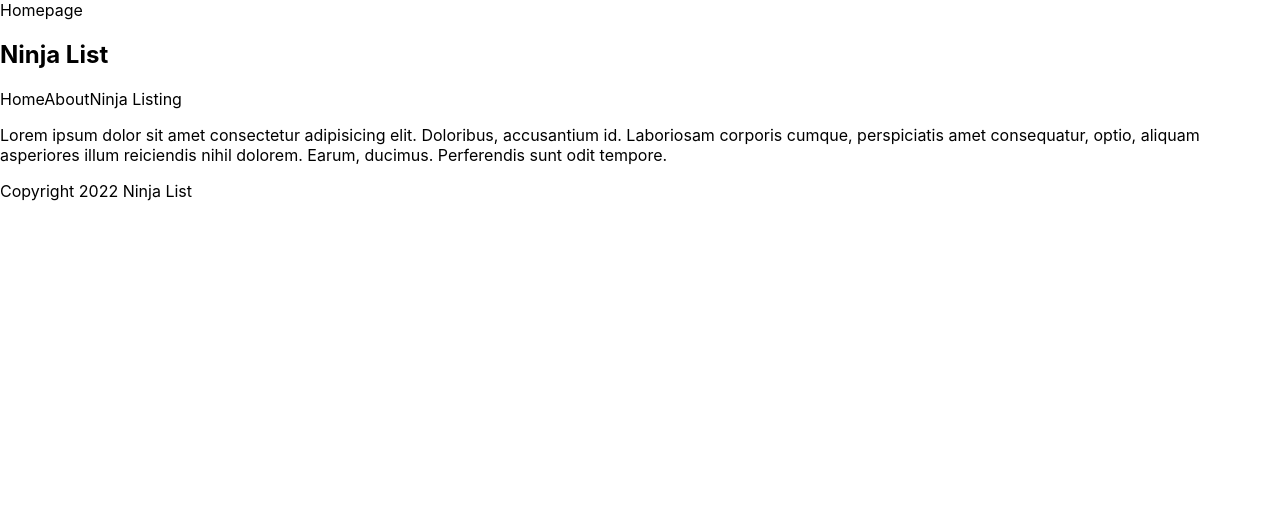
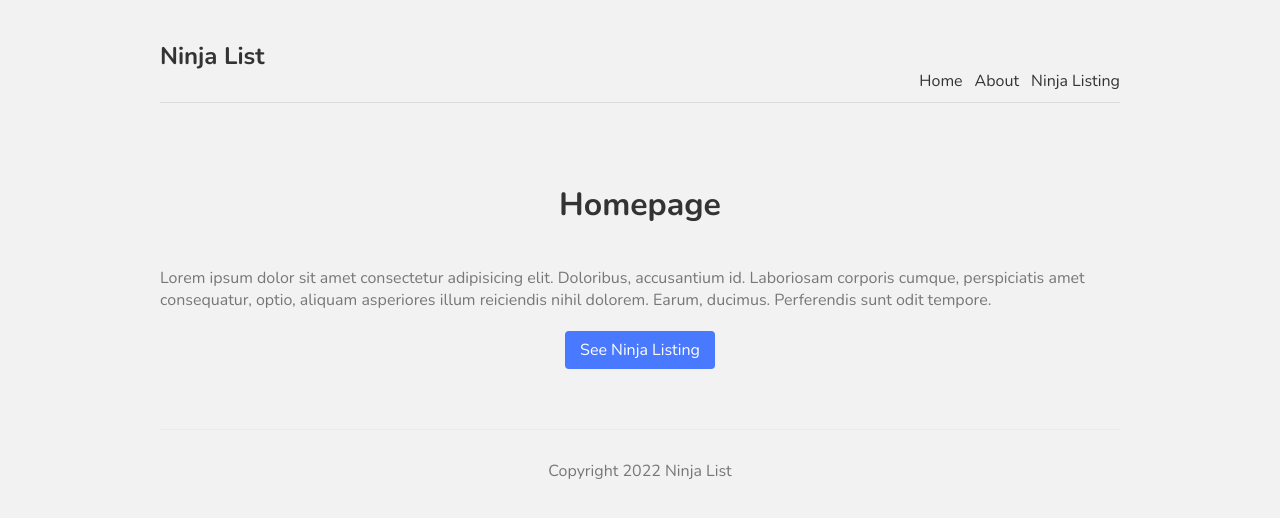
Before and after one commit to lukasz-klekner/list_next, a Next.js app: page / in a window 1280 px wide. Shown: the top 518 px of the page. Built offline with nearby package versions, Linux system fonts and the light colour scheme.

Commit message:
adds some styles

```diff
--- a/pages/_app.js
+++ b/pages/_app.js
@@ -1,7 +1,12 @@
+import Layout from '../components/Layout'
 import '../styles/globals.css'
 
 function MyApp({ Component, pageProps }) {
-  return <Component {...pageProps} />
+  return (
+    <Layout>
+      <Component {...pageProps} />
+    </Layout>
+  )
 }
 
 export default MyApp
--- a/pages/index.js
+++ b/pages/index.js
@@ -1,5 +1,7 @@
 import Head from 'next/head'
 import Image from 'next/image'
+import Link from 'next/link'
+
 import Footer from '../components/Footer'
 import Navbar from '../components/Navbar'
 import styles from '../styles/Home.module.css'
@@ -7,15 +9,16 @@
 export default function Home() {
   return (
     <div>
-      Homepage
-      <Navbar />
-      <p>
+      <h1 className={styles.title}>Homepage</h1>
+      <p className={styles.text}>
         Lorem ipsum dolor sit amet consectetur adipisicing elit. Doloribus,
         accusantium id. Laboriosam corporis cumque, perspiciatis amet
         consequatur, optio, aliquam asperiores illum reiciendis nihil dolorem.
         Earum, ducimus. Perferendis sunt odit tempore.
       </p>
-      <Footer />
+      <Link href='/ninjas'>
+        <a className={styles.btn}>See Ninja Listing</a>
+      </Link>
     </div>
   )
 }
--- a/styles/Home.module.css
+++ b/styles/Home.module.css
@@ -1,116 +1,18 @@
-.container {
-  padding: 0 2rem;
-}
-
-.main {
-  min-height: 100vh;
-  padding: 4rem 0;
-  flex: 1;
-  display: flex;
-  flex-direction: column;
-  justify-content: center;
-  align-items: center;
-}
-
-.footer {
-  display: flex;
-  flex: 1;
-  padding: 2rem 0;
-  border-top: 1px solid #eaeaea;
-  justify-content: center;
-  align-items: center;
-}
-
-.footer a {
-  display: flex;
-  justify-content: center;
-  align-items: center;
-  flex-grow: 1;
-}
-
-.title a {
-  color: #0070f3;
-  text-decoration: none;
-}
-
-.title a:hover,
-.title a:focus,
-.title a:active {
-  text-decoration: underline;
-}
-
 .title {
-  margin: 0;
-  line-height: 1.15;
-  font-size: 4rem;
-}
-
-.title,
-.description {
+  color: #333;
+  padding-bottom: 20px;
   text-align: center;
 }
-
-.description {
-  margin: 4rem 0;
-  line-height: 1.5;
-  font-size: 1.5rem;
+.text {
+  color: #777;
 }
-
-.code {
-  background: #fafafa;
-  border-radius: 5px;
-  padding: 0.75rem;
-  font-size: 1.1rem;
-  font-family: Menlo, Monaco, Lucida Console, Liberation Mono, DejaVu Sans Mono,
-    Bitstream Vera Sans Mono, Courier New, monospace;
+.btn {
+  display: block;
+  width: 150px;
+  padding: 8px 0;
+  margin: 20px auto;
+  background: #4979ff;
+  border-radius: 4px;
+  color: white;
+  text-align: center;
 }
-
-.grid {
-  display: flex;
-  align-items: center;
-  justify-content: center;
-  flex-wrap: wrap;
-  max-width: 800px;
-}
-
-.card {
-  margin: 1rem;
-  padding: 1.5rem;
-  text-align: left;
-  color: inherit;
-  text-decoration: none;
-  border: 1px solid #eaeaea;
-  border-radius: 10px;
-  transition: color 0.15s ease, border-color 0.15s ease;
-  max-width: 300px;
-}
-
-.card:hover,
-.card:focus,
-.card:active {
-  color: #0070f3;
-  border-color: #0070f3;
-}
-
-.card h2 {
-  margin: 0 0 1rem 0;
-  font-size: 1.5rem;
-}
-
-.card p {
-  margin: 0;
-  font-size: 1.25rem;
-  line-height: 1.5;
-}
-
-.logo {
-  height: 1em;
-  margin-left: 0.5rem;
-}
-
-@media (max-width: 600px) {
-  .grid {
-    width: 100%;
-    flex-direction: column;
-  }
-}
--- a/styles/globals.css
+++ b/styles/globals.css
@@ -1,16 +1,37 @@
-html,
+@import url('https://fonts.googleapis.com/css2?family=Nunito:wght@300;400;600;700&display=swap');
+
 body {
-  padding: 0;
-  margin: 0;
-  font-family: -apple-system, BlinkMacSystemFont, Segoe UI, Roboto, Oxygen,
-    Ubuntu, Cantarell, Fira Sans, Droid Sans, Helvetica Neue, sans-serif;
+  background: #f2f2f2;
+  color: #333;
+  font-family: 'Nunito';
 }
-
 a {
-  color: inherit;
+  color: #333;
   text-decoration: none;
 }
-
-* {
-  box-sizing: border-box;
+.content {
+  max-width: 960px;
+  margin: 0 auto;
 }
+nav {
+  margin: 10px auto 80px;
+  padding: 10px 0;
+  display: flex;
+  justify-content: flex-end;
+  align-items: flex-end;
+  border-bottom: 1px solid #ddd;
+}
+nav a {
+  margin-left: 12px;
+}
+nav .logo {
+  margin-right: auto;
+}
+footer {
+  display: block;
+  text-align: center;
+  padding: 30px 0;
+  margin-top: 60px;
+  color: #777;
+  border-top: 1px solid #eaeaea;
+}
```
